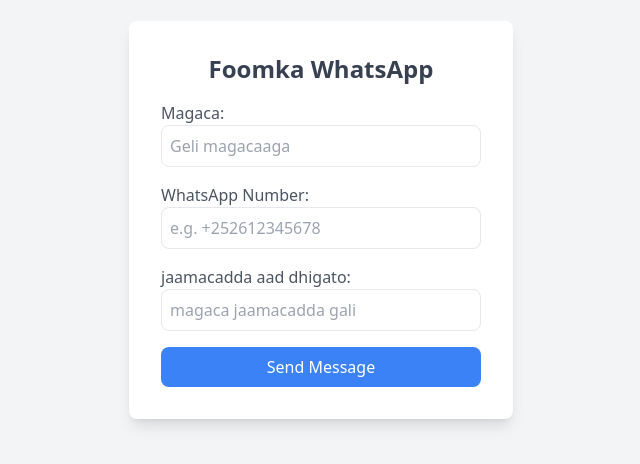
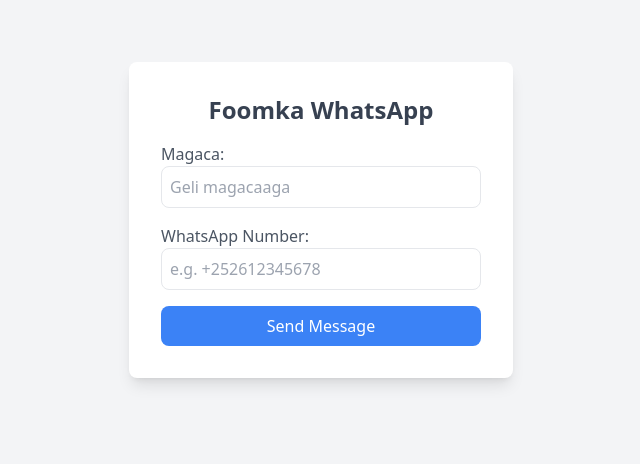
Before and after one commit to yaxyebile/api-whaysapp, a plain HTML site: page api whatsapp/index.html in a window 1280 px wide. Shown: the part 180-644 px from the top of the page, without its empty margins (319-959 px from the left). Drawn offline with nearby package versions, Linux system fonts and the light colour scheme.

Commit message:
Update index.html

```diff
--- a/api whatsapp/index.html
+++ b/api whatsapp/index.html
@@ -49,8 +49,6 @@
         <label for="phone" class="block text-gray-600">WhatsApp Number:</label>
         <input type="text" id="phone" class="w-full p-2 border rounded-lg mb-4 focus:outline-none focus:ring-2 focus:ring-blue-500" placeholder="e.g. +252612345678">
 
-        <label for="phone" class="block text-gray-600">jaamacadda aad dhigato:</label>
-        <input type="text" id="phone" class="w-full p-2 border rounded-lg mb-4 focus:outline-none focus:ring-2 focus:ring-blue-500" placeholder="magaca jaamacadda gali">
 
         <button onclick="sendMessage()" class="w-full bg-blue-500 text-white py-2 rounded-lg hover:bg-blue-600 transition duration-300">Send Message</button>
     </div>
```
